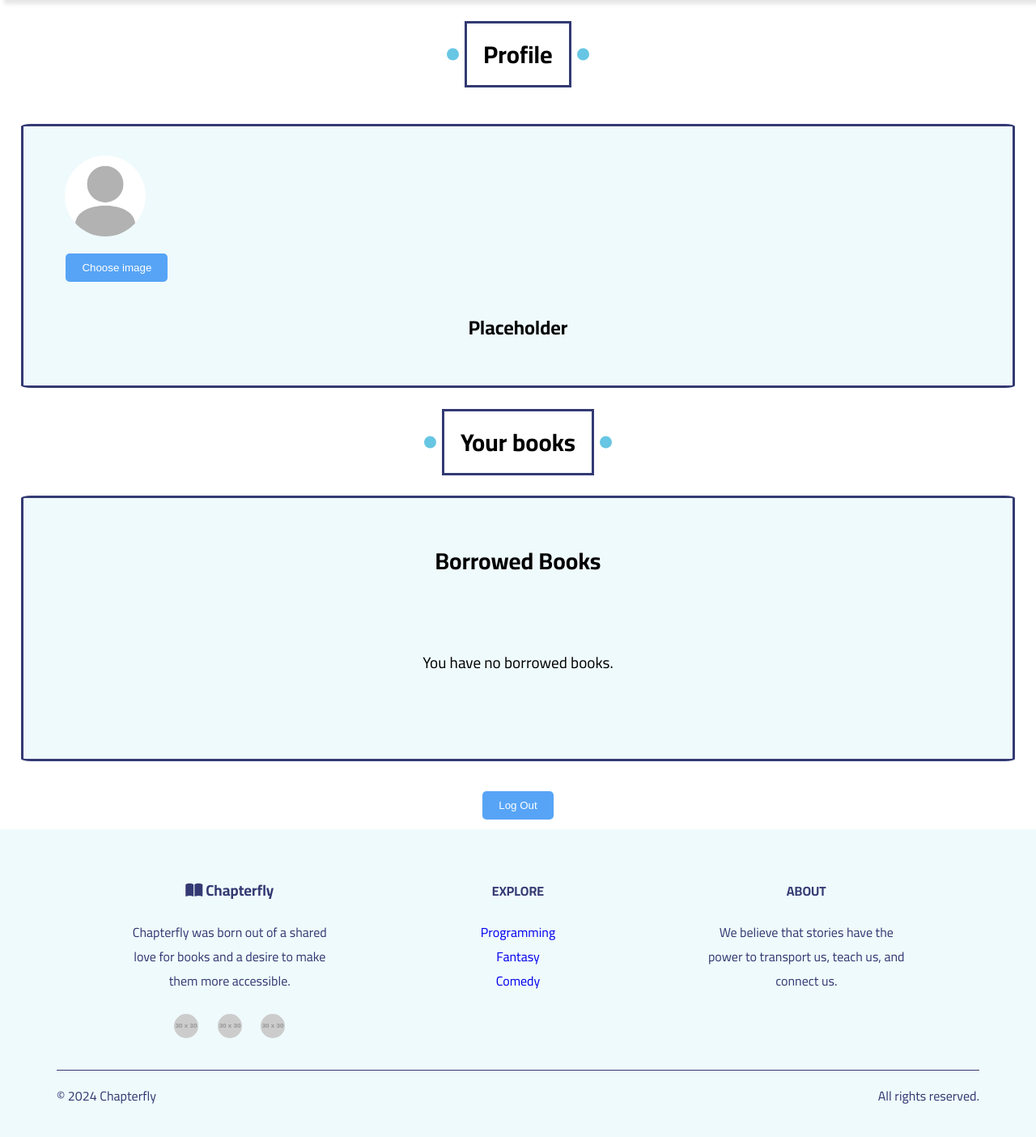
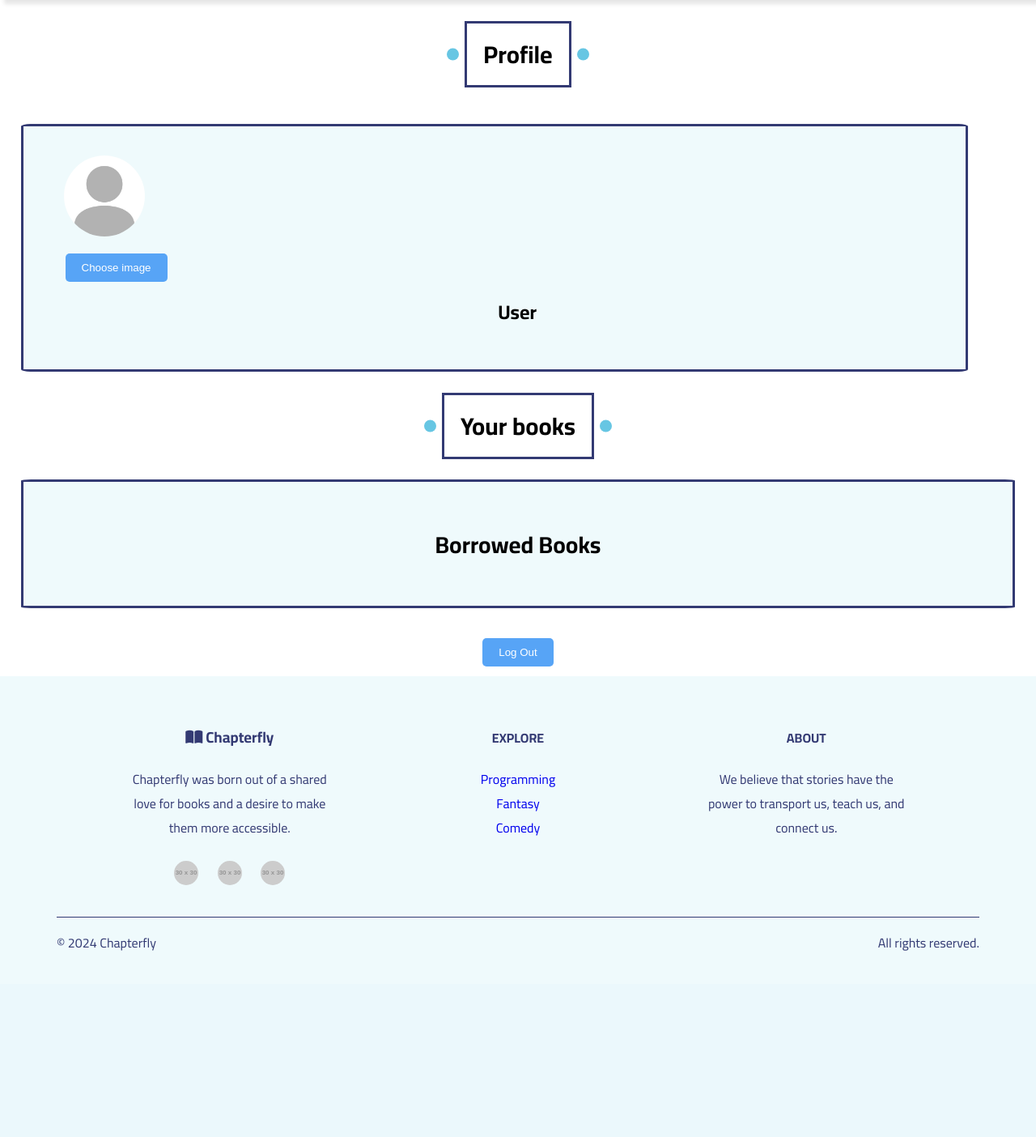
Before and after one commit to ebaa17/numberTheory, a Django app: page /account/ in a window 1280 px wide. Shown: the part 100-1504 px from the top of the page at 81% size. After the commit the page ends 1274 px from the top, so only its background shows below. Run offline with Django 5.2, Linux system fonts and the light colour scheme; grey boxes labelled with a size stand in for pictures from a placeholder-image service; some libraries are stand-ins or nearby versions.

Commit message:
Update accountUser.html

```diff
--- a/project/templates/pages/accountUser.html
+++ b/project/templates/pages/accountUser.html
@@ -1,129 +1,50 @@
-<!DOCTYPE html>
-<html>
-<head>
-  <meta charset="utf-8">
-  <meta name="viewport" content="width=device-width, initial-scale=1.0" />
-  <meta http-equiv="x-ua-compatible" content="ie=edge">
+{% extends 'base.html' %}
+{% load static %}
 
-  <link rel="preconnect" href="https://fonts.gstatic.com" crossorigin />
-  <link href="https://fonts.googleapis.com/css2?family=Cairo:wght@200..1000&display=swap" rel="stylesheet"/>
-
-  <link rel="stylesheet" href="styles/mainStyle.css" />
-  <link rel="stylesheet" href="styles/all.min.css" />
-  <link rel="stylesheet"  href="styles/account.css"/>
-  <link rel="preconnect" href="https://fonts.googleapis.com" />
-  <title>Account</title>
-
-</head>
-<body>
-   <!-- Start Header -->
-    <div class="header" id="header">
-      <div class="container">
-        <a href="main.html" class="logo"><i class="fa-solid fa-book-open icon"></i> Chapterfly</a
-        >
-
-        <ul class="main-nav">
-          <li><a href="#footer">Contact us</a></li>
-          <li><a href="accountUser.html">Account</a></li>
-          <li><a href="LoginSignup.html">Login / Signup</a></li>
-          <li><a href="cart.html">My cart</a></li>
-          <li><a href="views.html" class="discover">Discover</a></li>
-        </ul>
-      </div>
-    </div>
-    <!-- End Header -->
+{% block content %}
+    <title>account</title>
+    <link rel="stylesheet" href="{% static 'styles/account.css'%}">
 <div id="bd-title"><h2 class="main-title">Profile</h2></div>
-      <div class="profileBody" class="container">
-
+<div class="profileBody container">
     <div id="userProfile" class="container">
-
         <!--profile settings-->
         <table>
             <thead>
                 <div id="profileSection">
-
                     <div id="profilePic">
-
-                    <img id="profileImg" src="images/profilePic.jpg" alt="Profile Picture">
-
-                  </div><td><h2 id="username-profile">Placeholder</h2></td>
+                        <img id="profileImg" src="{% static 'images/profilePic.jpg' %}" alt="Profile Picture">
+                    </div>
+                    <td><h2 id="username-profile">{{ name|default:'user'|capfirst }}</h2></td>
+                </div>
             </thead>
-
             <tfoot>
                 <button id="changePhotoBtn" onclick="changePhoto()">Choose image</button>
-
             </tfoot>
-
-
         </table>
     </div>
 </div>
 <h3 id="manage-book" class="main-title">Your books</h3>
 <div class="profileBody">
-              <div id="manageBooks" class="container">
-
-
-      </div>
-
+    <div id="manageBooks" class="container"></div>
     <div class="container" id="bookshelf">
-        <!-- <button><a href="views.html">view books</a> </button> -->
-
         <section id="borrowed-books">
-
             <h2 class="borrowed-title">Borrowed Books</h2>
-          <div id="borrowed-books-list"  class="container">
+            <div id="borrowed-books-list" class="container">
                 <!-- The books will be dynamically added here -->
             </div>
         </section>
     </div>
-
-
-
 </div>
 <div class="container" id="bookshelf">
     <button id="log-out" onclick="logout()">Log Out</button>
+</div>
+{% endblock content %}
 
-      </div>
-          <!-- Start Footer -->
-    <footer id="footer">
-      <div class="container">
-        <div class="boxes">
-          <div class="box">
-            <h3> <i class="fa-solid fa-book-open icon"></i> Chapterfly</h3>
-            <p>Chapterfly was born out of a shared love for books and a desire to make them more accessible.</p>
-            <div class="social">
-              <a href="https://facebook.com"><img src="https://placehold.co/30x30" alt=""></a>
-              <a href="https://instagram.com"><img src="https://placehold.co/30x30" alt=""></a>
-              <a href="https://twitter.com"><img src="https://placehold.co/30x30" alt=""></a>
-            </div>
-          </div>
-          <div class="box">
-            <h4>EXPLORE</h4>
-            <ul>
-              <li><a href="views.html">Programming</a></li>
-              <li><a href="views.html">Fantasy</a></li>
-              <li><a href="views.html">Comedy</a></li>
-            </ul>
-          </div>
-          <div class="box">
-            <h4>ABOUT</h4>
-            <p>We believe that stories have the power to transport us, teach us, and connect us.</p>
-          </div>
-        </div>
-        <div class="bottom-line">
-          <p>© 2024 Chapterfly</p>
-          <p>All rights reserved.</p>
-        </div>
-      </div>
-    </footer>
-    <!-- End Footer -->
-      <script src="javascript\account.js"></script>
+{% block extra_scripts %}
+{% comment %}<script src="{% static 'javascript/account.js' %}"></script>
 <script>
     document.addEventListener("DOMContentLoaded", function() {
         getPhoto();
     });
-
-
-      </script>
-    </body>
-</html>
+</script>{% endcomment %}
+{% endblock extra_scripts %}
```
Lines whose indentation alone changed are shown as unchanged.
